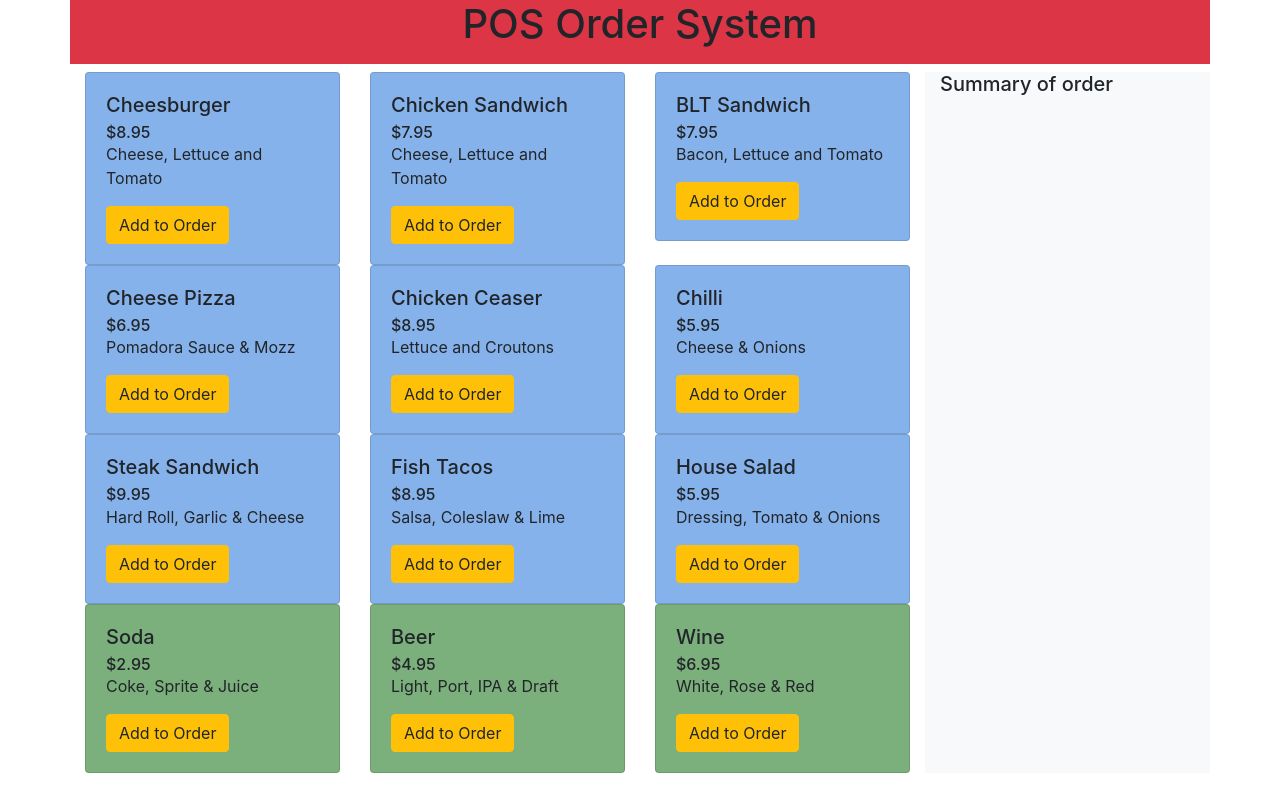
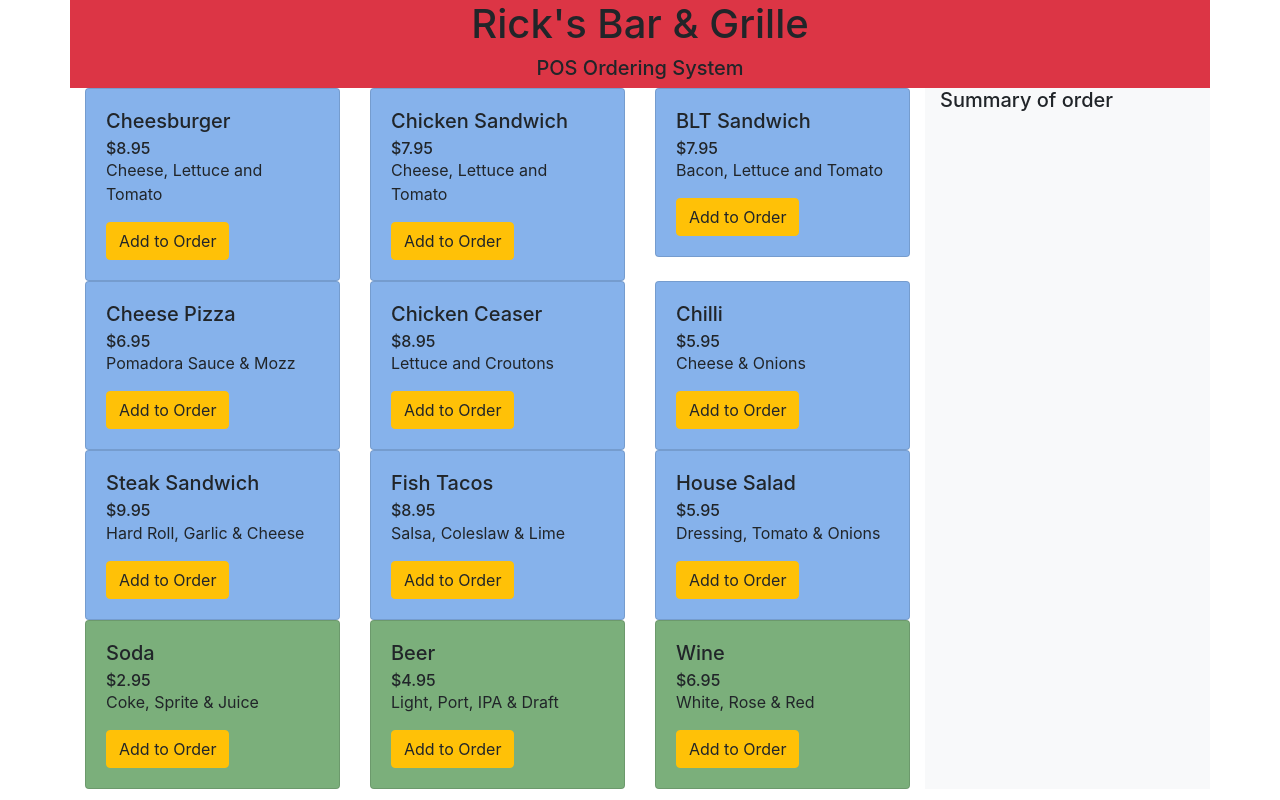
Before and after one commit to JMead171/pos-mockup, a plain HTML site: page index.html in a window 1280 px wide. Drawn offline with nearby package versions, Linux system fonts and the light colour scheme; a web font is replaced by a local one.

Commit message:
updated title, spacing and readme

```diff
--- a/index.html
+++ b/index.html
@@ -12,14 +12,15 @@
     <link rel="stylesheet"
         href="https://cdnjs.cloudflare.com/ajax/libs/open-iconic/1.1.1/font/css/open-iconic-bootstrap.min.css" />
     <link rel="stylesheet" href="./assets/css/style.css" />
-    <title>POS System</title>
+    <title>Rick's Bar & Grille</title>
 </head>
 
 <body>
     <div class="container">
         <div class="row">
-            <div class="h1 text-center bg-danger col">
-                <p>POS Order System</p>
+            <div class="text-center bg-danger col">
+                <p class="h1">Rick's Bar & Grille</p>
+                <p class="h5">POS Ordering System</p>
             </div>
         </div>
         <div class='row'>
```
Also changed, not shown: 1 other file.
